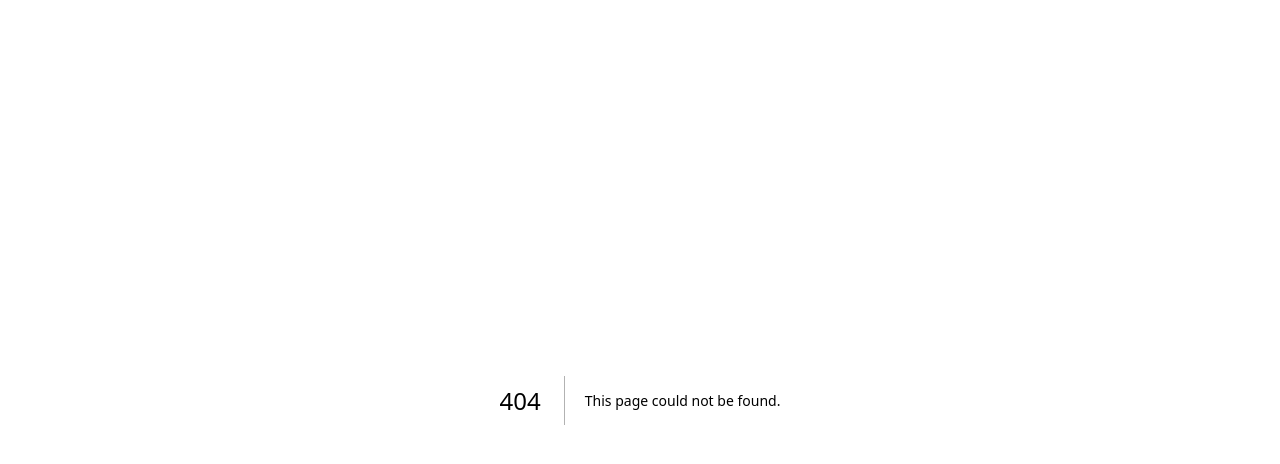
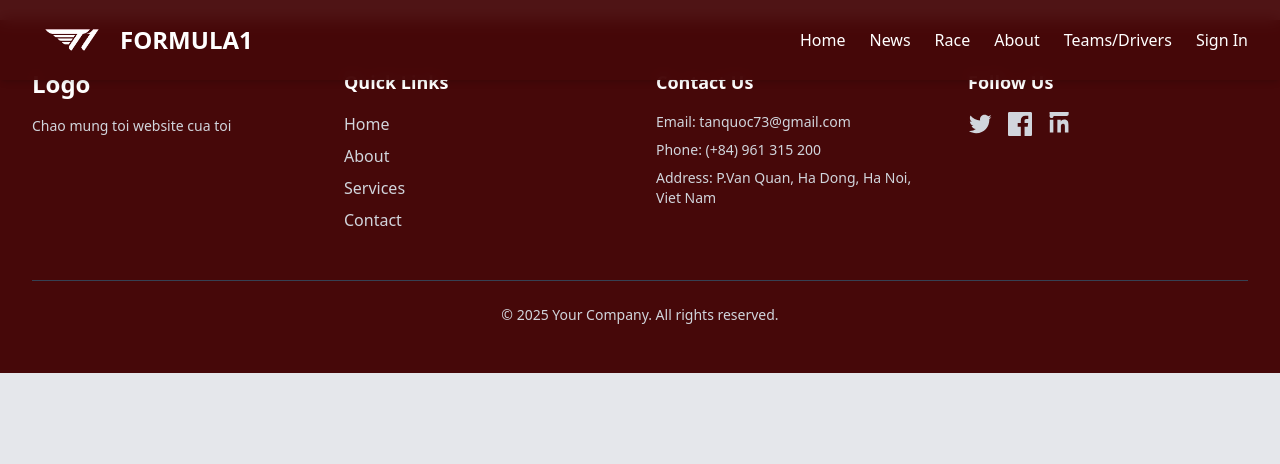
Before and after one commit to TanQuoc-73/Formula1, a Next.js app in the folder frontend/: page /schedule in a window 1280 px wide. Before the commit this address had no page. Shown: the top 464 px of the page. Built offline with nearby package versions, Linux system fonts and the light colour scheme.

Commit message:
schedule

```diff
--- /dev/null
+++ b/frontend/src/app/schedule/page.tsx
@@ -0,0 +1,17 @@
+"use client";
+
+import NavBar from "@/components/NavBar";
+import Footer from "@/components/Footer";
+
+
+
+export default function Schedule() {
+
+  return (
+    <div className="flex flex-col bg-gray-200 min-h-screen mt-5">
+      <NavBar />
+
+      <Footer />
+    </div>
+  );
+}
```
Also changed, not shown: frontend/src/app/news/[id].tsx (line endings or trailing spaces).
